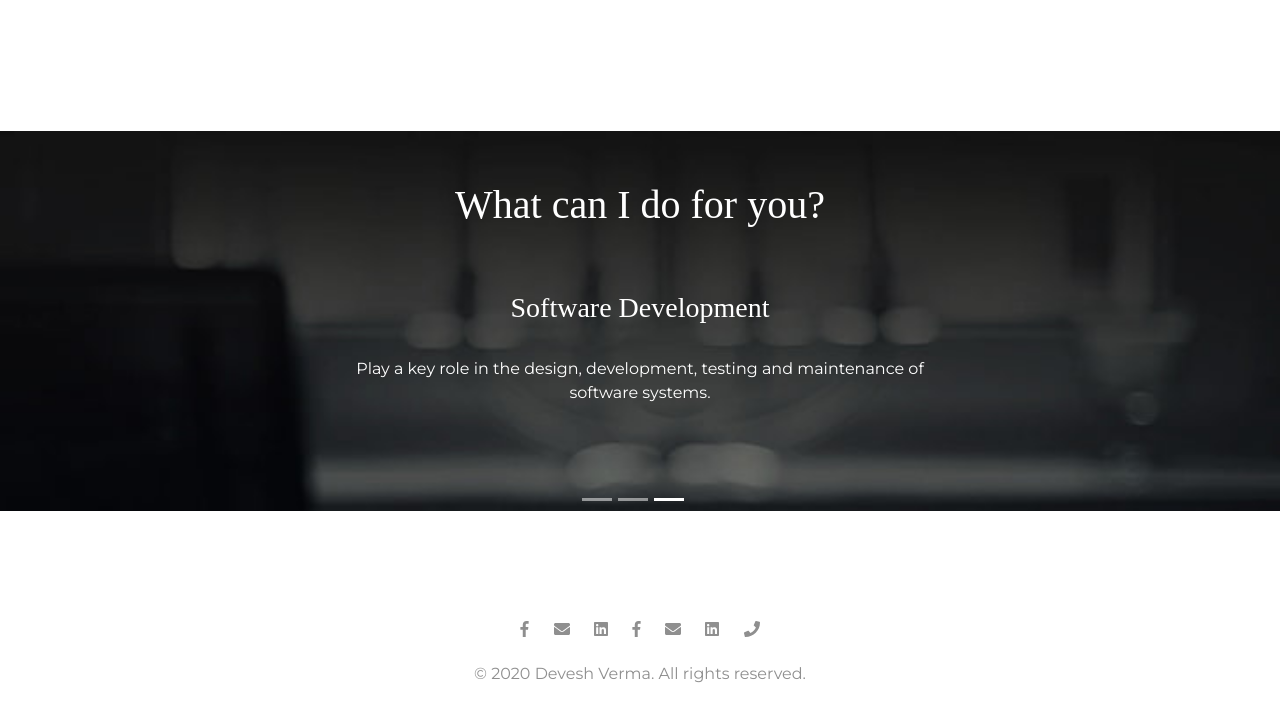
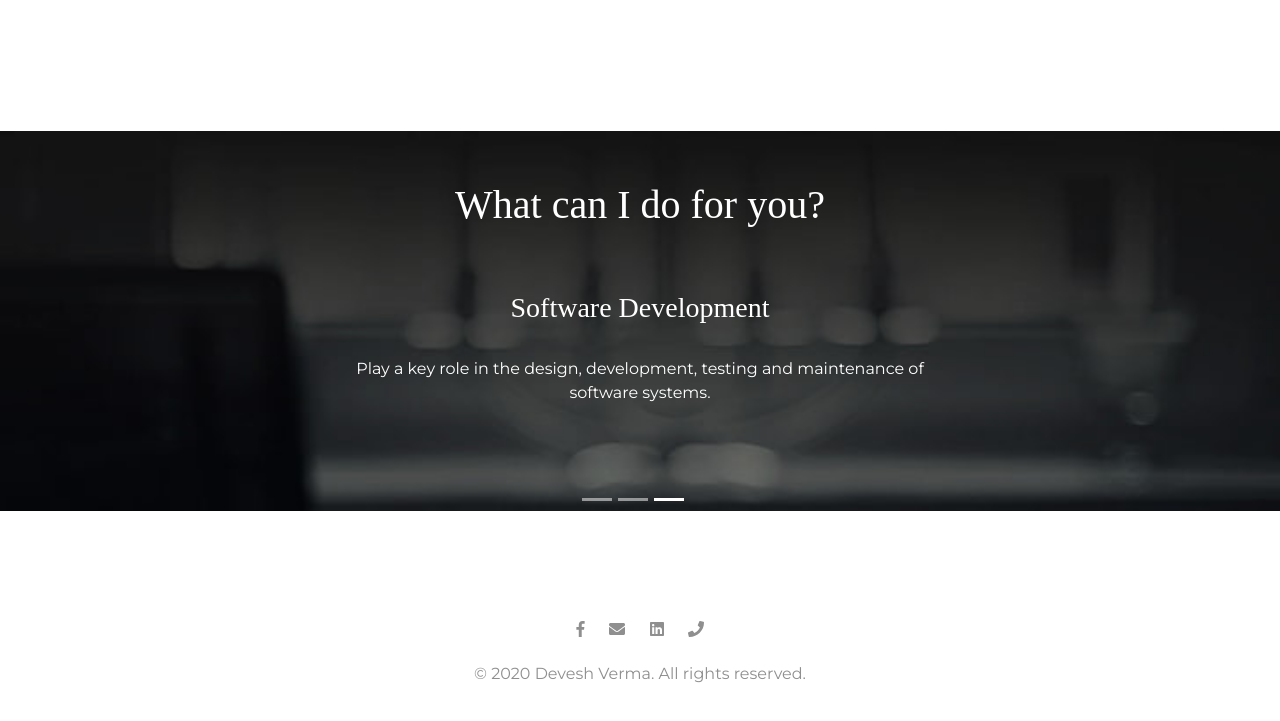
Before and after one commit to devesh0477/CV, a plain HTML site: page index.html in a window 1280 px wide. Shown: the part 3106-3827 px from the top of the page. Drawn offline with nearby package versions, Linux system fonts and the light colour scheme.

Commit message:
New update

```diff
--- a/index.html
+++ b/index.html
@@ -280,9 +280,6 @@
       <a href="https://www.facebook.com/devesh0477"  target="_blank"><i class="social-icon fab fa-facebook-f"></i></a>
       <a href="mailto: devesh0477@gmail.com"  target="_blank"><i class="social-icon fas fa-envelope"></i></a>
       <a href="https://www.linkedin.com/in/devesh-verma-639378118/"  target="_blank"><i class="social-icon fab fa-linkedin"></i></a>
-      <a href="https://www.facebook.com/devesh0477"><i class="social-icon fab fa-facebook-f"></i> </a>
-      <a href="mailto: devesh0477@gmail.com"><i class="social-icon fas fa-envelope"></i></a>
-      <a href="https://www.linkedin.com/in/devesh-verma-639378118/"><i class="social-icon fab fa-linkedin"></i></a>
       <a href="tel:437-247-5398"><i class="social-icon fas fa-phone"></i></a>
 
 
```
